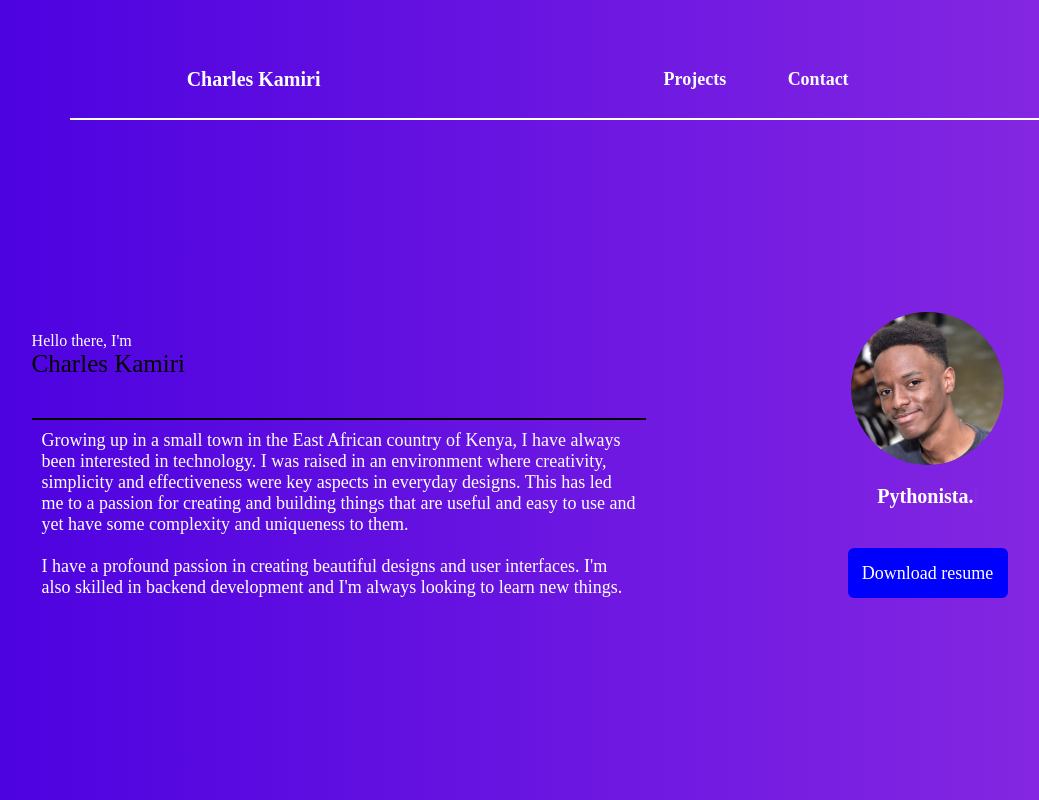
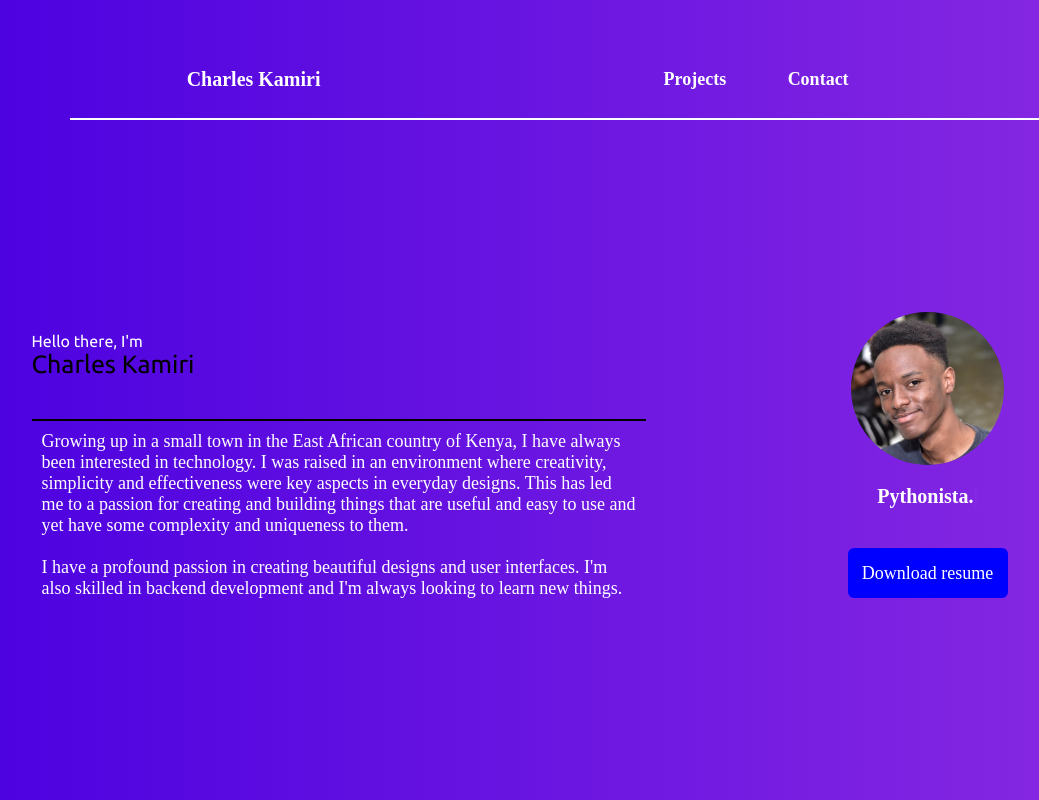
Before and after one commit to kamiri-charles/portfolio-v2, a React (Vite) app: page /portfolio-v2/home in a window 1280 px wide. Shown: the whole page, without its empty margins (58-1097 px from the left). Built offline with nearby package versions, Linux system fonts and the light colour scheme; a web font is replaced by a local one.

Commit message:
chore: Switch resume from docx to pdf

```diff
--- a/src/App.scss
+++ b/src/App.scss
@@ -33,6 +33,7 @@ body {
 
 /* Background canvas */
 .App {
+  font-family: "Ubuntu", sans-serif;
   position: fixed;
   background: #8E2DE2;
   background: -webkit-linear-gradient(to right, #4A00E0, #8E2DE2);
--- a/src/components/Home/index.jsx
+++ b/src/components/Home/index.jsx
@@ -85,7 +85,7 @@ const Home = () => {
 				<img src="images/profile-picture.jpg" alt="" />
 				<TypedSkills />
 
-				<a href="files/resume.docx" download="Charles' Resume">
+				<a href="files/resume.pdf" download="Charles' Resume">
 					<button className="resume">Download resume</button>
 				</a>
 			</div>
```
Also changed, not shown: 2 other files (tests, documents, lock files or other folders).
